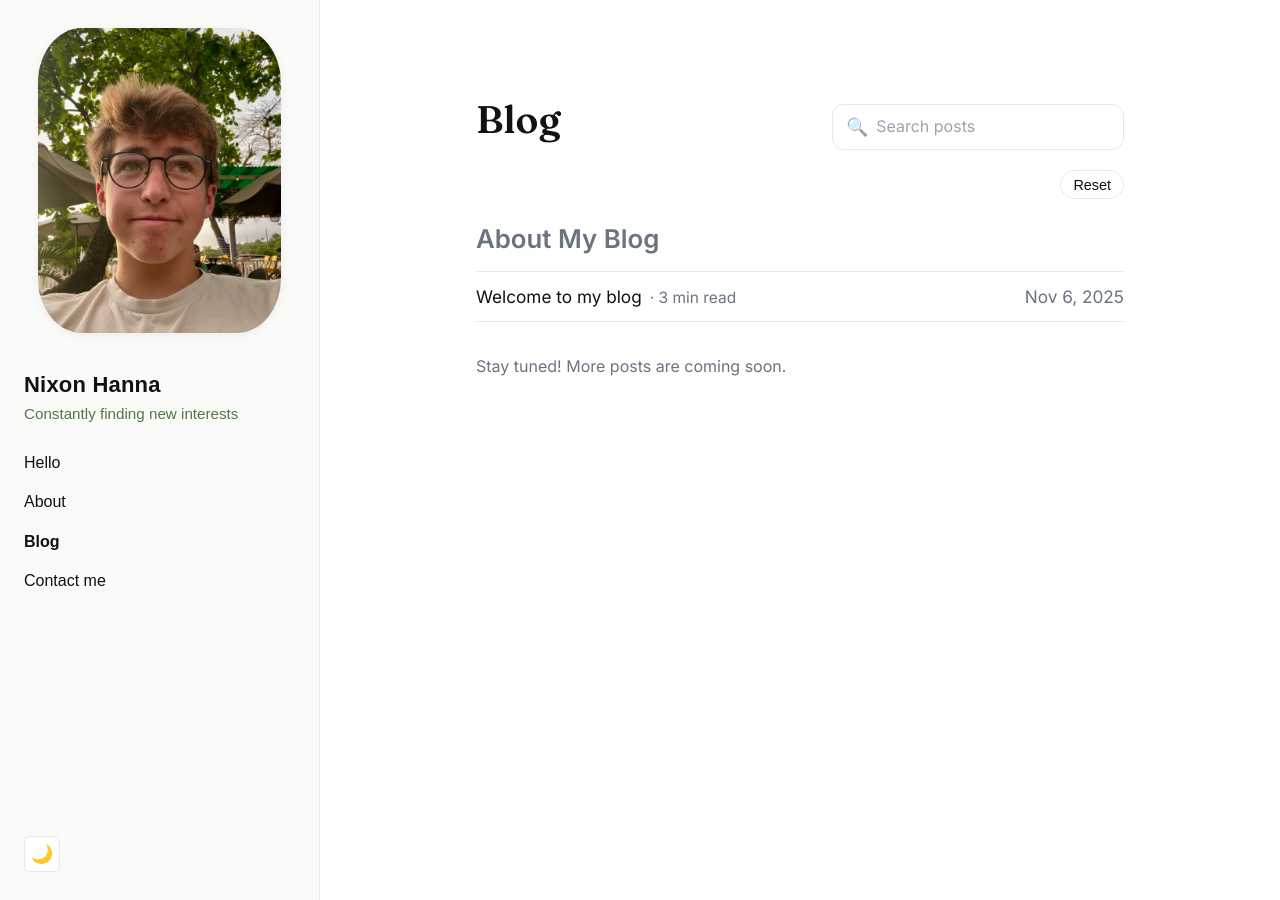
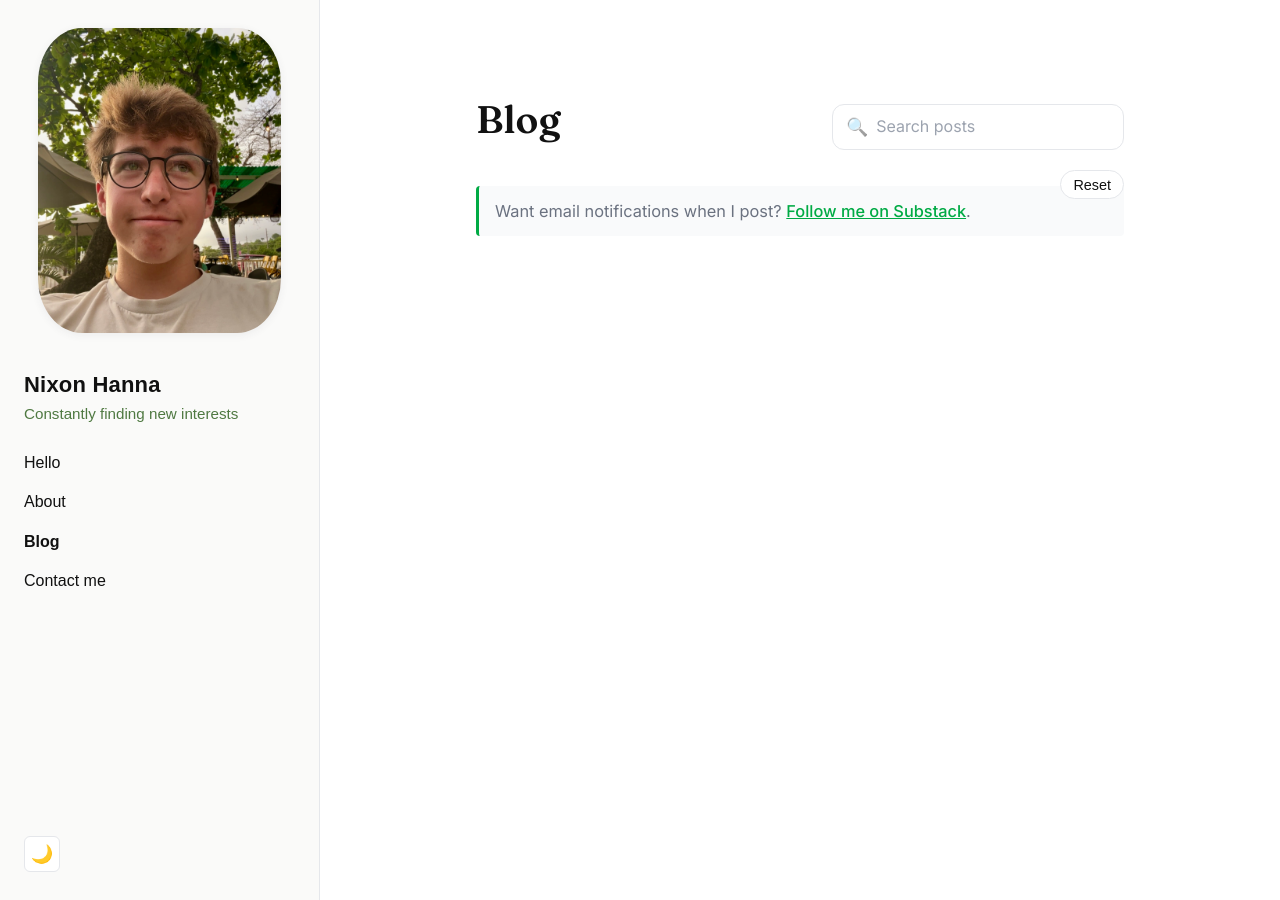
Before and after one commit to nhanna95/personal-website, a Jekyll site: the page built from blog.html, in a window 1280 px wide. Built offline with Jekyll 4.4.1, drawn with Linux system fonts in a browser that asks for light colours.

Commit message:
Add Substack link notice on blog page for email notifications

```diff
--- a/blog.html
+++ b/blog.html
@@ -19,6 +19,11 @@
     <!-- Tags will be injected dynamically -->
     <button type="reset" class="tag reset">Reset</button>
 </form>
+
+<div class="substack-notice">
+    <p>Want email notifications when I post? <a href="https://substack.com/@noxin" target="_blank"
+            rel="noopener noreferrer">Follow me on Substack</a>.</p>
+</div>
 
 <section class="post-list" id="welcome-post"></section>
 <section class="post-list" id="post-list">
@@ -228,13 +233,13 @@
         const posts = [
             {% for post in site.posts %}
             {
-                title: {{ post.title | jsonify }},
-                url: "{{ post.url | relative_url }}",
-                date: "{{ post.date | date: '%Y-%m-%d' }}",
-                {% if post.updated %}updated: "{{ post.updated | date: '%Y-%m-%d' }}",{% endif %}
-                tags: {{ post.tags | jsonify }}
-            }{% unless forloop.last %},{% endunless %}
-            {% endfor %}
+        title: { { post.title | jsonify } },
+        url: "{{ post.url | relative_url }}",
+            date: "{{ post.date | date: '%Y-%m-%d' }}",
+                {% if post.updated %} updated: "{{ post.updated | date: '%Y-%m-%d' }}", {% endif %}
+    tags: { { post.tags | jsonify } }
+            }{% unless forloop.last %}, {% endunless %}
+    {% endfor %}
         ];
     // jshint ignore:end
 
--- a/styles.css
+++ b/styles.css
@@ -387,6 +387,30 @@
 .substack-link a {
     color: var(--link);
     font-weight: 500;
+}
+
+.substack-notice {
+    margin: 0 0 1.5rem 0;
+    padding: 0.75rem 1rem;
+    background: #f9fafb;
+    border-left: 3px solid var(--link);
+    border-radius: 4px;
+    font-size: 0.95em;
+}
+
+.substack-notice p {
+    margin: 0;
+    color: var(--muted);
+}
+
+.substack-notice a {
+    color: var(--link);
+    font-weight: 500;
+}
+
+[data-theme="dark"] .substack-notice {
+    background: #252525;
+    border-left-color: var(--link);
 }
 
 /* ====== Links ====== */
```
